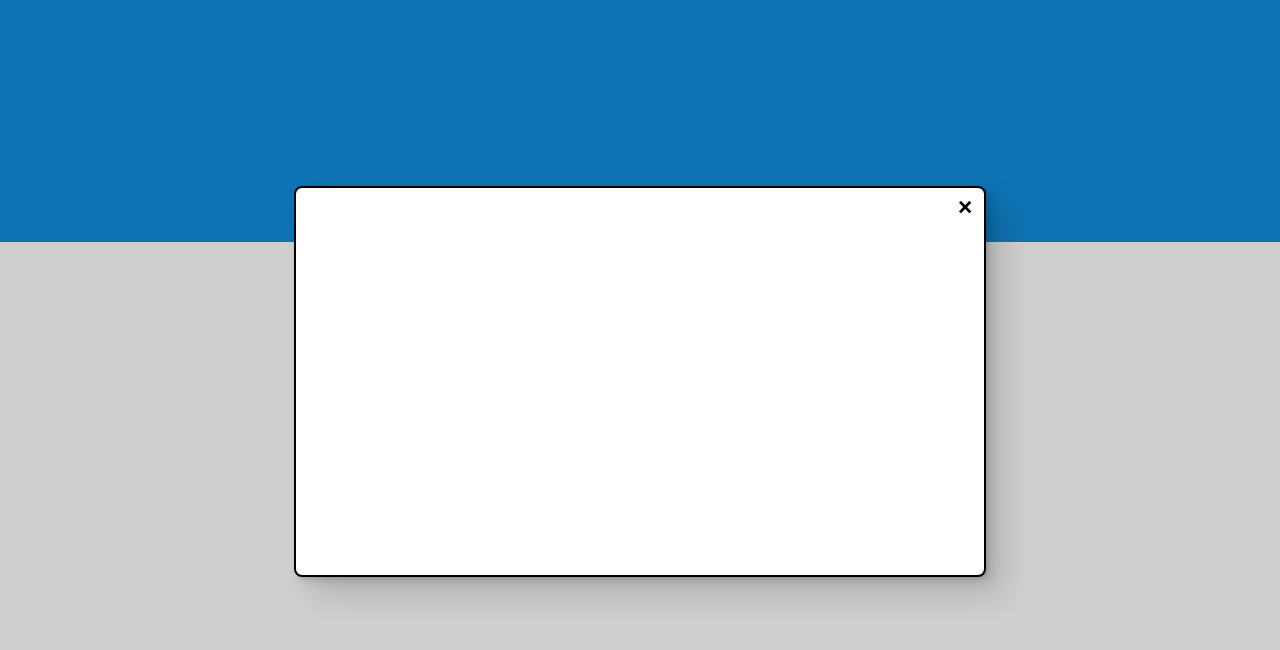
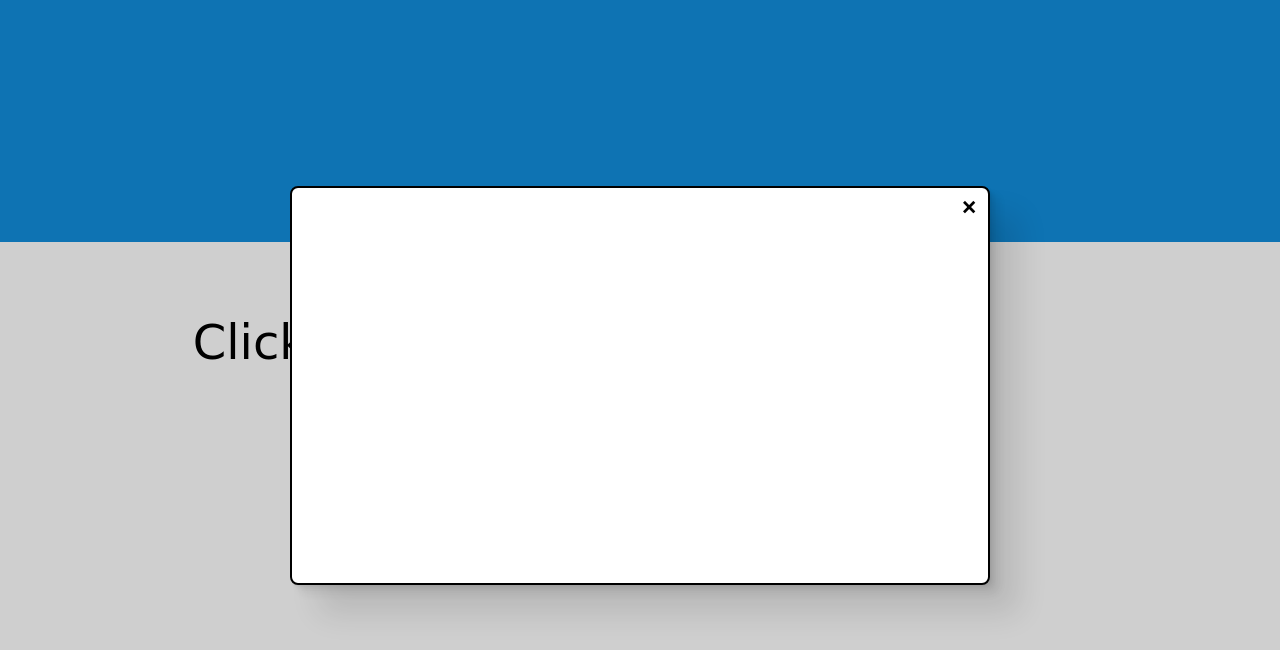
Before and after one commit to ifdan/popup-generator, a website: page index.html in a window 1280 px wide. Shown: the part 558-1208 px from the top of the page. Drawn offline with nearby package versions, Linux system fonts and the light colour scheme; a web font is replaced by a local one.

Commit message:
update reference for top and right position for modal configuration header to allow remove animation. Create first step to start modal configuration

```diff
--- a/index.html
+++ b/index.html
@@ -42,15 +42,14 @@
         <div id="container-modal-configuration" class="container-fluid container-modal-configuration">
           <div id="forced-demo" class="row">
             <div class="col-12" style="display: flex; justify-content: center;">
-              <div id="modal-configuration" class="modal-configuration">
               <h2 id="modal-configuration-header">Click &amp; Begin
                 <svg width="93" height="56" viewBox="0 0 93 56" fill="none" xmlns="http://www.w3.org/2000/svg">
                   <path d="M2 2C26.0997 5.55569 49.6522 11.6025 65.3889 31.4444C70.0592 37.3331 74.5947 45.7842 77 53" stroke="black" stroke-width="4" stroke-linecap="round"/>
                   <path d="M45 46L77.423 53.5985" stroke="black" stroke-width="4" stroke-linecap="round"/>
                   <path d="M77 53.6428L90.79 27" stroke="black" stroke-width="4" stroke-linecap="round"/>
                 </svg>
-
               </h2>
+              <div id="modal-configuration" class="modal-configuration">
                 <span>&times;</span></div>
             </div>
           </div>
--- a/scripts.js
+++ b/scripts.js
@@ -1,11 +1,11 @@
 class PageVisit {
   #lastScrollTop = 0;
+  #windowHeight = window.innerHeight;
+  #containers = [document.querySelector('#intro-header'), document.querySelector('#container-modal-configuration')]
 
   init() {
-    const windowHeight = window.innerHeight;
-    const containers = [document.querySelector('#intro-header'), document.querySelector('#container-modal-configuration')];
-    this.#sizeContainers(containers, windowHeight)
-    this.#addWindowListener(containers, windowHeight);
+    this.#sizeContainers(this.#containers, this.#windowHeight)
+    this.#addWindowListener(this.#containers, this.#windowHeight);
   }
 
   #addWindowListener(containers, windowHeight) {
@@ -18,58 +18,32 @@ class PageVisit {
   }
 
   #fadeBackground(windowHeight) {
-    document.addEventListener('scroll', () => {
+    const myScrollEvent = () => {
       if (window.pageYOffset > 20) {
         const opacity = (window.pageYOffset / windowHeight).toString();
         document.body.style.background = `linear-gradient(rgba(245, 245, 245, ${opacity}), rgba(245, 245, 245, ${opacity})), rgba(14, 115, 179, 1)`;
       } else {
         document.body.style.background = `rgba(14, 115, 179, 1)`;
       }
-      this.#controlModalPlacement();
-    });
+      this.#controlModalPlacement(myScrollEvent);
+    }
+    document.addEventListener('scroll', myScrollEvent);
   }
 
-  #controlModalPlacement() {
+  #controlModalPlacement(myScrollEvent) {
     const distance = window.scrollY;
     const modalContainer = document.querySelector('#container-modal-configuration');
     const modalHeading = document.querySelector('#modal-configuration-header');
     const modal = document.querySelector('#modal-configuration');
     const bounding = modalContainer.getBoundingClientRect();
     const scrollTopDistance = window.pageYOffset || document.documentElement.scrollTop;
-    if (bounding.top >= 0) {
-      modal.style.transform = `translateY(${distance * 0.3}px)`;
-    } else {
-      modal.style.transform = modal.style.transform;
-    }
-    if (bounding.top <= 400 &&
-      bounding.top >= 0 &&
-      bounding.left >= 0 &&
-      bounding.right <= (window.innerWidth || document.documentElement.clientWidth)) {
+    bounding.top >= 0 ? modal.style.transform = `translateY(${distance * 0.3}px)` : modal.style.transform = modal.style.transform;
+    if (bounding.top <= 400 && bounding.top >= 0 && bounding.left >= 0 && bounding.right <= (window.innerWidth || document.documentElement.clientWidth)) {
       if (scrollTopDistance > this.#lastScrollTop) {
+        this.#showContent(modal, modalContainer, modalHeading, myScrollEvent);
         modalContainer.scrollIntoView({behavior: "smooth", block: "end", inline: "nearest"});
-        this.#changeDisplay([modalHeading], 'block');
-        new Promise(resolve => {
-          setTimeout(resolve, 300);
-        }).then(() => {
-          this.#changeOpacity([modalHeading], '1');
-          this.#startBuildDemo(modal, modalContainer);
-        }).then(() => {
-          new Promise(resolve => {
-            setTimeout(resolve, 300);
-          }).then(() => {
-            this.#addPulseAnimation(modal, modalHeading);
-          });
-        });
       } else {
-        this.#changeOpacity([modalHeading], '0');
-        this.#removePulseAnimation(modal, modalHeading);
-        this.#cancelBuildDemo(modal, modalContainer);
-        new Promise(resolve => {
-          setTimeout(resolve, 300);
-        }).then(() => {
-          this.#changeDisplay([modalHeading], 'none');
-          this.#cancelModalDemo(modal);
-        });
+        this.#removeContent(modal, modalContainer, modalHeading);
       }
       this.#lastScrollTop = scrollTopDistance <= 0 ? 0 : scrollTopDistance;
     }
@@ -78,6 +52,34 @@ class PageVisit {
   #sizeContainers(containers, height) {
     containers.forEach(element => {
       element.style.height = `${height}px`;
+    });
+  }
+
+  #showContent(modal, modalContainer, modalHeading, myScrollEvent) {
+    this.#changeHeadingDisplay([modalHeading], 'block', modal.getBoundingClientRect().y, modalContainer.style.height);
+    new Promise(resolve => {
+      setTimeout(resolve, 200);
+    }).then(() => {
+      this.#changeOpacity([modalHeading], '1');
+      this.#startBuildDemo(modal, modalContainer, modalHeading, myScrollEvent);
+    }).then(() => {
+      new Promise(resolve => {
+        setTimeout(resolve, 200);
+      }).then(() => {
+        this.#addPulseAnimation(modal, modalHeading);
+      });
+    });
+  }
+
+  #removeContent(modal, modalContainer, modalHeading) {
+    this.#changeOpacity([modalHeading], '0');
+    this.#removePulseAnimation(modal, modalHeading);
+    this.#cancelBuildDemo(modal, modalContainer);
+    new Promise(resolve => {
+      setTimeout(resolve, 200);
+    }).then(() => {
+      this.#changeHeadingDisplay([modalHeading], 'none');
+      this.#cancelModalDemo(modal);
     });
   }
 
@@ -93,10 +95,16 @@ class PageVisit {
     }
   }
 
-  #changeDisplay(elements, display) {
+  #changeHeadingDisplay(elements, display, offsetSibling, offsetHeight) {
+    const heightLength = offsetHeight.length - 2;
+    const validString = parseInt(offsetHeight.slice(0, heightLength));
+    const topPosition = `${(validString + offsetSibling) - 140}px`;
+    const leftPosition = `${(window.innerWidth / 2) + 20}px`;
     if (display === 'block') {
       elements.forEach((element) => {
         element.style.display = 'block';
+        element.style.top = topPosition;
+        element.style.right = leftPosition;
       });
     } else {
       elements.forEach((element) => {
@@ -105,16 +113,22 @@ class PageVisit {
     }
   }
 
-  #startBuildDemo(modal, modalContainer) {
+  #startBuildDemo(modal, modalContainer, header, myScrollEvent) {
     modalContainer.style.background = 'rgb(207, 207, 207)';
     modal.classList.add('special-hover');
     modal.style.width = '700px';
     modal.style.height = '400px';
+    modal.addEventListener('click', () => {
+      document.removeEventListener('scroll', myScrollEvent);
+      this.#removePulseAnimation(modal, header);
+      this.#cancelBuildDemo(modal, modalContainer);
+      document.querySelector('#intro-header').style.display = 'none';
+      header.style.display = 'none';
+    });
   }
 
-  #addPulseAnimation(modal, header) {
-    modal.style.animation = 'pulse 2s ease-out infinite';
-    header.style.animation = 'pulseHeading 2s ease-out infinite'
+  #addPulseAnimation(modal) {
+    modal.style.animation = 'pulse 1.5s ease-out infinite';
   }
 
   #cancelBuildDemo(modal, modalContainer) {
@@ -127,9 +141,8 @@ class PageVisit {
     modal.style.height = '350px';
   }
 
-  #removePulseAnimation(modal, header) {
+  #removePulseAnimation(modal) {
     modal.style.animation = 'none';
-    header.style.animation = 'none';
   }
 }
 
--- a/styles.css
+++ b/styles.css
@@ -59,7 +59,21 @@ header .container-modal-examples-parent {
 
 section .container-modal-configuration {
   display: none;
-  transition: background-color 300ms;
+  transition: background-color 200ms;
+}
+
+section #forced-demo h2 {
+  color: rgb(0, 0, 0);
+  display: none;
+  font-family: 'Walter Turncoat', cursive;
+  font-size: 3rem;
+  position: absolute;
+  transition: opacity 200ms;
+  opacity: 0;
+}
+
+section #forced-demo h2 > svg {
+  margin-top: 4rem;
 }
 
 section .modal-configuration {
@@ -73,29 +87,8 @@ section .modal-configuration {
   background-color: rgb(255, 255, 255);
   position: relative;
   bottom: 3.5rem;
-  transition: height 300ms, width 300ms, box-shadow 200ms, border-color 200ms;
+  transition: height 200ms, width 200ms, box-shadow 200ms, border-color 200ms;
   z-index: 2;
-}
-
-section .modal-configuration.special-hover:hover {
-  border-color: #86b7fe;
-  cursor: pointer;
-}
-
-section .modal-configuration>h2 {
-  color: rgb(0, 0, 0);
-  display: none;
-  font-family: 'Walter Turncoat', cursive;
-  font-size: 3rem;
-  position: absolute;
-  bottom: 26rem;
-  left: 0.375rem;
-  transition: opacity 300ms;
-  opacity: 0;
-}
-
-section .modal-configuration>h2 svg {
-  margin-top: 4rem;
 }
 
 section .modal-configuration>span {
@@ -106,6 +99,11 @@ section .modal-configuration>span {
   right: 0.7rem;
   top: 0.6rem;
   line-height: 1.2rem;
+}
+
+section .modal-configuration.special-hover:hover {
+  border-color: #86b7fe;
+  cursor: pointer;
 }
 
 @keyframes pulse {
@@ -125,23 +123,6 @@ section .modal-configuration>span {
     width: 700px;
     height: 400px;
     box-shadow: 1.4px 1.4px 1.4px rgba(0, 0, 0, 0.035), 3.8px 3.8px 3.8px rgba(0, 0, 0, 0.05), 9px 9px 9px rgba(0, 0, 0, 0.065), 30px 30px 30px rgba(0, 0, 0, 0.1);
-  }
-}
-
-@keyframes pulseHeading {
-  0% {
-    bottom: 26rem;
-    left: 0.375rem;
-  }
-
-  50% {
-    bottom: 25.375rem;
-    left: 0
-  }
-
-  100% {
-    bottom: 26rem;
-    left: 0.375rem;
   }
 }
 
```
Lines whose indentation alone changed are shown as unchanged.
